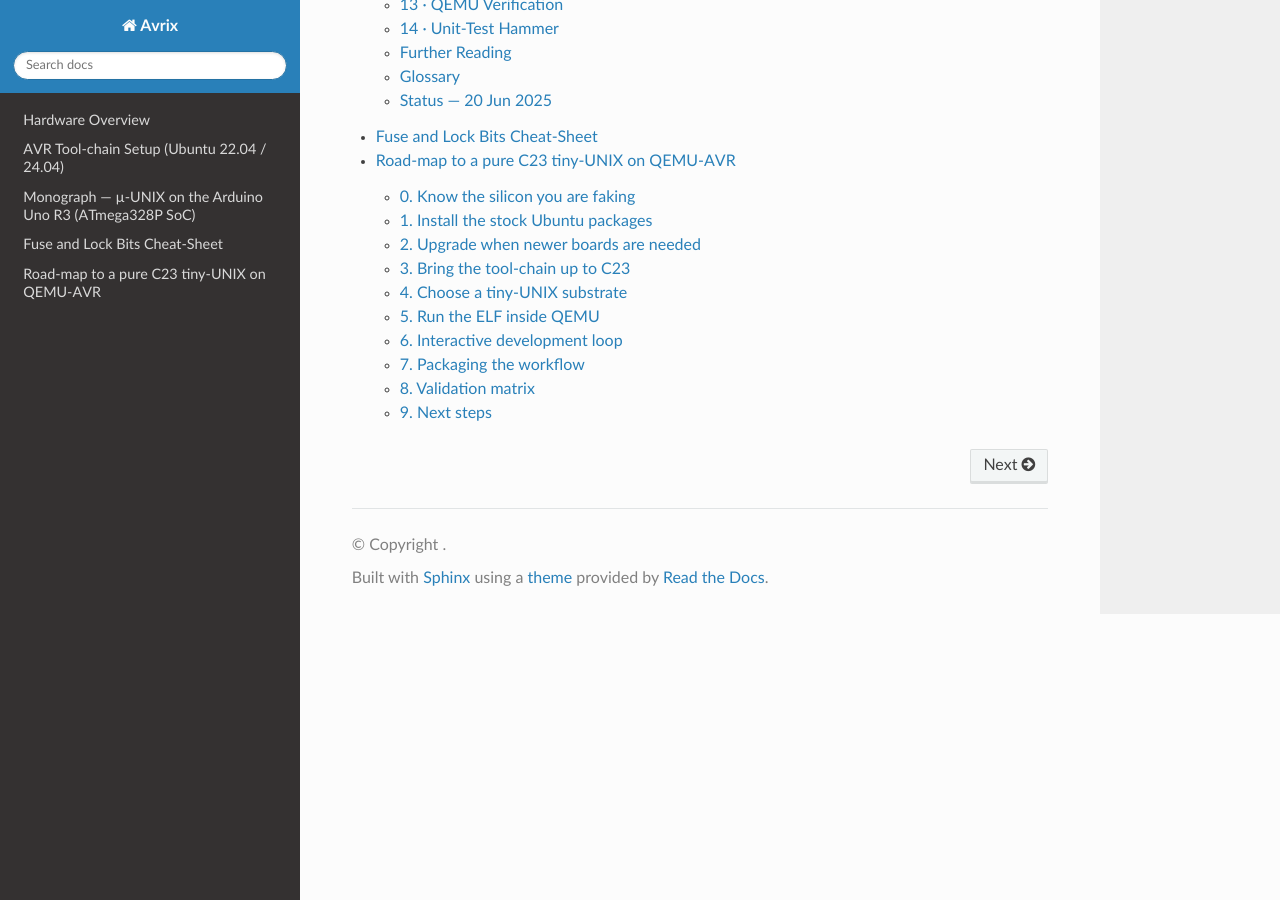
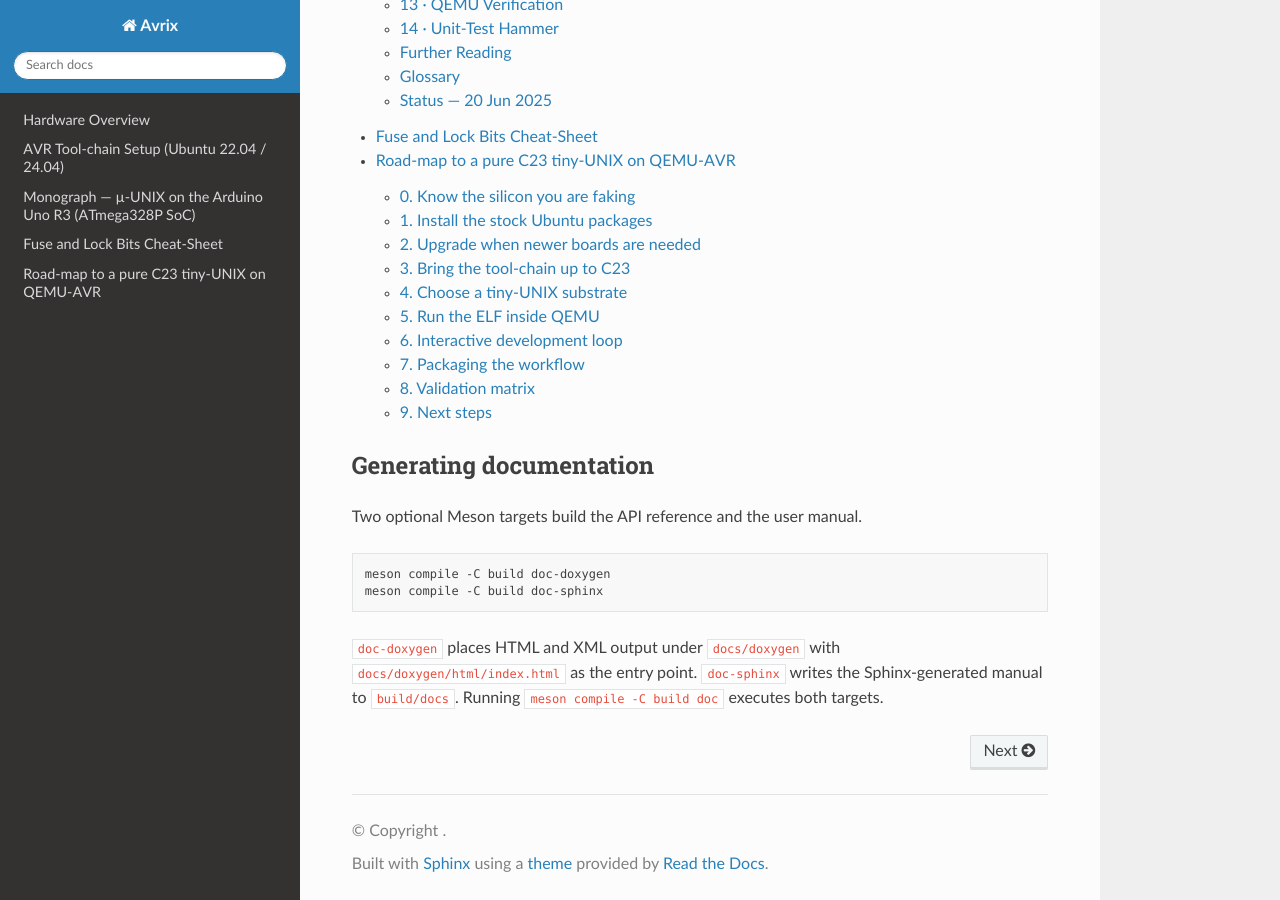
Before and after one commit to Oichkatzelesfrettschen/Avrix, a Sphinx documentation site: the page built from docs/source/index.rst, in a window 1280 px wide and 900 px high, scrolled down 1024 px. Built offline with Sphinx 7.4.7 and the Read the Docs theme 3.1.0, drawn with Linux system fonts in a browser that asks for light colours.

Commit message:
docs: clarify doc targets

````diff
--- a/docs/source/index.rst
+++ b/docs/source/index.rst
@@ -3,9 +3,8 @@ Avrix Documentation
 
 This documentation is generated using Sphinx and Doxygen.  When the
 ``sphinx_rtd_theme`` package is installed, the output mirrors the Read the
-Docs appearance.
-The code targets the Arduino Uno R3 (ATmega328P with ATmega16U2 USB
-controller). Run
+Docs appearance.  The code targets the Arduino Uno R3 (ATmega328P with
+ATmega16U2 USB controller). Run
 ```
 meson compile -C build doc-doxygen   # optional
 meson compile -C build doc-sphinx    # optional
@@ -22,3 +21,18 @@ from the build directory to generate HTML output.  These targets may fail if
    monograph
    fuses
    roadmap-qemu-avr
+
+Generating documentation
+-----------------------
+
+Two optional Meson targets build the API reference and the user manual.
+
+.. code-block:: bash
+
+   meson compile -C build doc-doxygen
+   meson compile -C build doc-sphinx
+
+``doc-doxygen`` places HTML and XML output under ``docs/doxygen`` with
+``docs/doxygen/html/index.html`` as the entry point.  ``doc-sphinx`` writes the
+Sphinx-generated manual to ``build/docs``.  Running ``meson compile -C build
+doc`` executes both targets.
````
